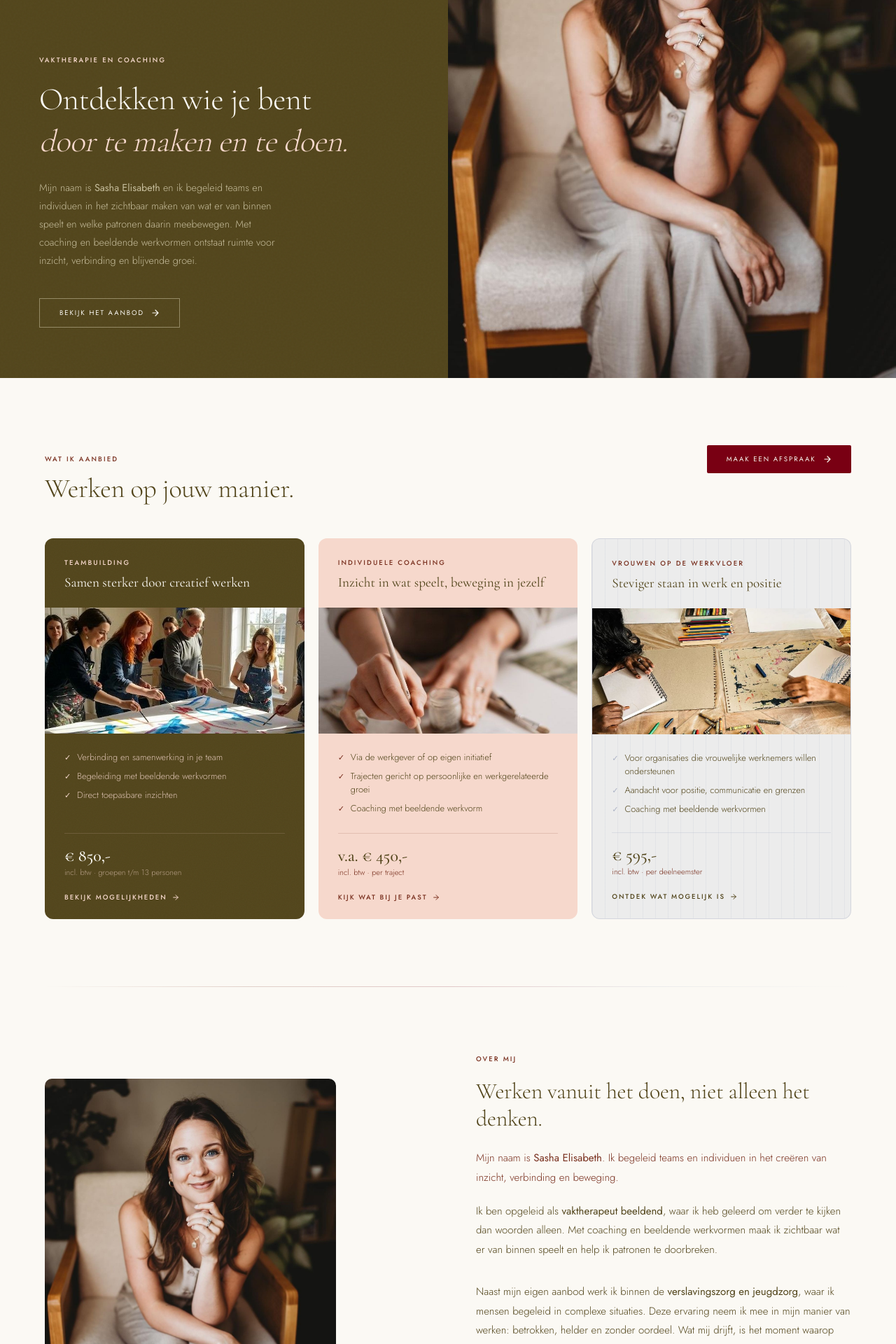
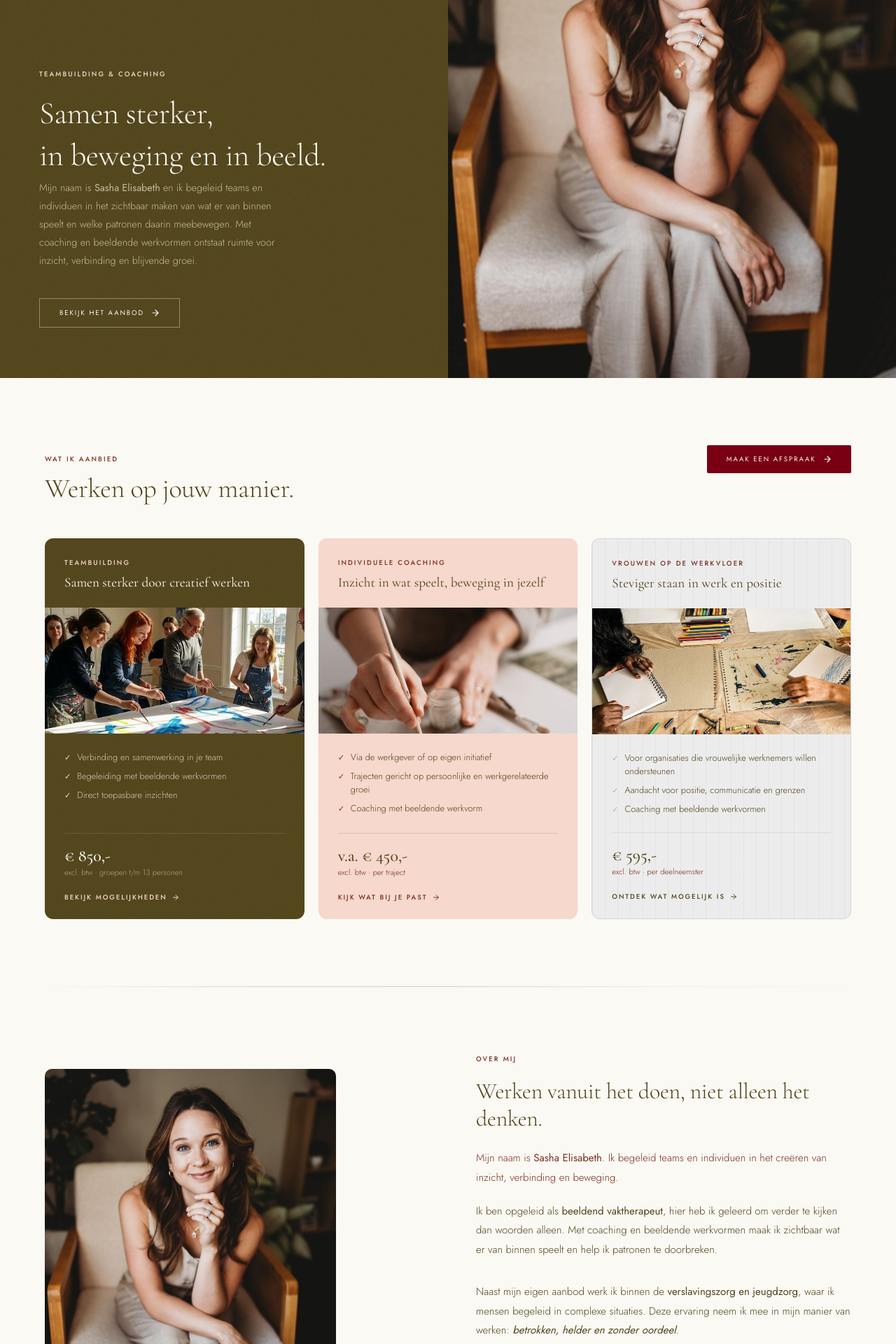
Before and after one commit to SashaElisabeth/website, a Next.js app: page / in a window 1280 px wide. Shown: the part 260-2180 px from the top of the page at 70% size. Built offline with nearby package versions, Linux system fonts and the light colour scheme.

Commit message:
Refactor main page text - price excl instead of incl

```diff
--- a/src/app/page.tsx
+++ b/src/app/page.tsx
@@ -47,7 +47,7 @@ export default async function Home({ searchParams }: { searchParams: Promise<{ s
 
           <div style={{ position: "relative" }}>
             <p className="fade-up eyebrow" style={{ color: "var(--accent-3)", marginBottom: "1.5rem" }}>
-              Vaktherapie en Coaching
+              Teambuilding & Coaching
             </p>
             <h1 className="fade-up delay-1" style={{
               fontFamily: "var(--font-display)",
@@ -56,16 +56,16 @@ export default async function Home({ searchParams }: { searchParams: Promise<{ s
               color: "var(--bg)", margin: "0 0 0.5rem",
               letterSpacing: "-0.01em",
             }}>
-              Ontdekken wie je bent
+              Samen sterker,
             </h1>
             <h1 className="fade-up delay-1" style={{
               fontFamily: "var(--font-display)",
               fontSize: "clamp(2rem, 3.5vw, 3.25rem)",
               fontWeight: 300, lineHeight: 1.15,
-              color: "var(--accent-3)", margin: "0 0 1.75rem",
-              letterSpacing: "-0.01em", fontStyle: "italic",
+              color: "var(--bg)", margin: "0 0 0.5rem",
+              letterSpacing: "-0.01em",
             }}>
-              door te maken en te doen.
+              in beweging en in beeld.
             </h1>
             <p className="fade-up delay-2" style={{
               fontFamily: "var(--font-sans)", fontWeight: 300,
@@ -173,7 +173,7 @@ export default async function Home({ searchParams }: { searchParams: Promise<{ s
                 </ul>
                 <div style={{ borderTop: "1px solid rgba(246,216,204,0.15)", paddingTop: "1.25rem", marginBottom: "1.25rem" }}>
                   <p style={{ fontFamily: "var(--font-display)", fontSize: "1.5rem", fontWeight: 500, color: "var(--bg)", margin: "0 0 0.15rem", lineHeight: 1 }}>€ 850,-</p>
-                  <p style={{ fontFamily: "var(--font-sans)", fontSize: "0.7rem", fontWeight: 300, color: "rgba(246,216,204,0.6)", margin: 0 }}>incl. btw · groepen t/m 13 personen</p>
+                  <p style={{ fontFamily: "var(--font-sans)", fontSize: "0.7rem", fontWeight: 300, color: "rgba(246,216,204,0.6)", margin: 0 }}>excl. btw · groepen t/m 13 personen</p>
                 </div>
                 <div style={{ display: "flex", alignItems: "center", gap: "0.45rem", fontFamily: "var(--font-sans)", fontSize: "0.6rem", letterSpacing: "0.2em", textTransform: "uppercase", fontWeight: 500, color: "var(--accent-3)" }}>
                   Bekijk mogelijkheden
@@ -217,7 +217,7 @@ export default async function Home({ searchParams }: { searchParams: Promise<{ s
               </ul>
               <div style={{ borderTop: "1px solid rgba(121,48,31,0.15)", paddingTop: "1.25rem", marginBottom: "1.25rem" }}>
                 <p style={{ fontFamily: "var(--font-display)", fontSize: "1.5rem", fontWeight: 500, color: "var(--accent-1)", margin: "0 0 0.15rem", lineHeight: 1 }}>v.a. € 450,-</p>
-                <p style={{ fontFamily: "var(--font-sans)", fontSize: "0.7rem", fontWeight: 300, color: "var(--accent-2)", margin: 0 }}>incl. btw · per traject</p>
+                <p style={{ fontFamily: "var(--font-sans)", fontSize: "0.7rem", fontWeight: 300, color: "var(--accent-2)", margin: 0 }}>excl. btw · per traject</p>
               </div>
               <div style={{ display: "flex", alignItems: "center", gap: "0.45rem", fontFamily: "var(--font-sans)", fontSize: "0.6rem", letterSpacing: "0.2em", textTransform: "uppercase", fontWeight: 500, color: "var(--accent-2)" }}>
                 Kijk wat bij je past
@@ -268,7 +268,7 @@ export default async function Home({ searchParams }: { searchParams: Promise<{ s
                 </ul>
                 <div style={{ borderTop: "1px solid rgba(172,179,198,0.3)", paddingTop: "1.25rem", marginBottom: "1.25rem" }}>
                   <p style={{ fontFamily: "var(--font-display)", fontSize: "1.5rem", fontWeight: 500, color: "var(--accent-1)", margin: "0 0 0.15rem", lineHeight: 1 }}>€ 595,-</p>
-                  <p style={{ fontFamily: "var(--font-sans)", fontSize: "0.7rem", fontWeight: 300, color: "var(--accent-2)", margin: 0 }}>incl. btw · per deelneemster</p>
+                  <p style={{ fontFamily: "var(--font-sans)", fontSize: "0.7rem", fontWeight: 300, color: "var(--accent-2)", margin: 0 }}>excl. btw · per deelneemster</p>
                 </div>
                 <div style={{ display: "flex", alignItems: "center", gap: "0.45rem", fontFamily: "var(--font-sans)", fontSize: "0.6rem", letterSpacing: "0.2em", textTransform: "uppercase", fontWeight: 500, color: "var(--accent-1)" }}>
                   Ontdek wat mogelijk is
@@ -330,7 +330,7 @@ export default async function Home({ searchParams }: { searchParams: Promise<{ s
             fontSize: "0.9375rem", lineHeight: 1.85,
             color: "var(--ink)", marginBottom: "2rem",
           }}>
-            Ik ben opgeleid als <strong>vaktherapeut beeldend</strong>, waar ik heb geleerd om verder te kijken dan woorden alleen.
+            Ik ben opgeleid als <strong>beeldend vaktherapeut</strong>, hier heb ik geleerd om verder te kijken dan woorden alleen.
             Met coaching en beeldende werkvormen maak ik zichtbaar wat er van binnen speelt en help ik patronen te doorbreken.
           </p>
           <p style={{
@@ -338,8 +338,7 @@ export default async function Home({ searchParams }: { searchParams: Promise<{ s
             fontSize: "0.9375rem", lineHeight: 1.85,
             color: "var(--ink)", marginBottom: "2rem",
           }}>
-            Naast mijn eigen aanbod werk ik binnen de <strong>verslavingszorg en jeugdzorg</strong>, waar ik mensen begeleid in complexe situaties. Deze ervaring neem ik mee in mijn manier van werken: betrokken, helder en zonder oordeel.
-            Wat mij drijft, is het moment waarop iemand weer in contact komt met zichzelf en er ruimte ontstaat voor echte verandering.
+            Naast mijn eigen aanbod werk ik binnen de <strong>verslavingszorg en jeugdzorg</strong>, waar ik mensen begeleid in complexe situaties. Deze ervaring neem ik mee in mijn manier van werken: <i><strong>betrokken, helder en zonder oordeel</strong></i>.
           </p>
           <p style={{
             fontFamily: "var(--font-sans)", fontWeight: 300,
@@ -349,7 +348,7 @@ export default async function Home({ searchParams }: { searchParams: Promise<{ s
             Wat mij drijft, is het moment waarop iemand weer in contact komt met zichzelf en er ruimte ontstaat voor echte verandering.
           </p>
           <div style={{ display: "flex", flexWrap: "wrap", gap: "0.6rem" }}>
-            {["HBO Vaktherapie Beeldend", "Gecertificeerd coach", "Ervaringsgericht"].map(tag => (
+            {["Geregistreerd vaktherapeut", "Mensgericht", "Verbindend"].map(tag => (
               <span key={tag} style={{
                 fontFamily: "var(--font-sans)", fontSize: "0.75rem", fontWeight: 400,
                 color: "var(--accent-2)",
@@ -397,7 +396,7 @@ export default async function Home({ searchParams }: { searchParams: Promise<{ s
             fontSize: "0.9375rem", lineHeight: 1.85,
             color: "var(--accent-2)", marginBottom: "2rem",
           }}>
-            We beginnen altijd met een (online) kennismakingsgesprek van maximaal één uur. Hierin bespreken we jouw wensen en verwachtingen, de praktische details, en kijken we samen wat het beste past bij jouw situatie.
+            We beginnen altijd met een online kennismakingsgesprek van maximaal één uur. Hierin bespreken we jouw wensen en verwachtingen, de praktische details, en kijken we samen wat het beste past bij jouw situatie.
           </p>
           <p style={{
             fontFamily: "var(--font-sans)", fontWeight: 300,
@@ -406,26 +405,14 @@ export default async function Home({ searchParams }: { searchParams: Promise<{ s
           }}>
             <strong>Klaar om te ontdekken wat mogelijk is?</strong>
           </p>
-          <a href="mailto:hallo@sashaelisabeth.nl" style={{
+          <a href="mailto:sasha_elisabeth@outlook.com" style={{
             fontFamily: "var(--font-display)", fontSize: "1.125rem",
             fontWeight: 400, color: "var(--accent-2)",
             textDecoration: "none",
             borderBottom: "1px solid rgba(121,48,31,0.3)", paddingBottom: "2px",
           }}>
-            hallo@sashaelisabeth.nl
+            sasha_elisabeth@outlook.com
           </a>
-          <div style={{
-            marginTop: "2.5rem",
-            borderLeft: "2px solid var(--accent-3)", paddingLeft: "1.25rem",
-          }}>
-            <p style={{
-              fontFamily: "var(--font-display)", fontStyle: "italic",
-              fontSize: "1rem", color: "var(--accent-2)",
-              lineHeight: 1.65, margin: 0,
-            }}>
-              &ldquo;Je hoeft het niet te begrijpen om ermee aan de slag te gaan.&rdquo;
-            </p>
-          </div>
         </div>
 
         <ContactForm prefilledService={service} />
```
